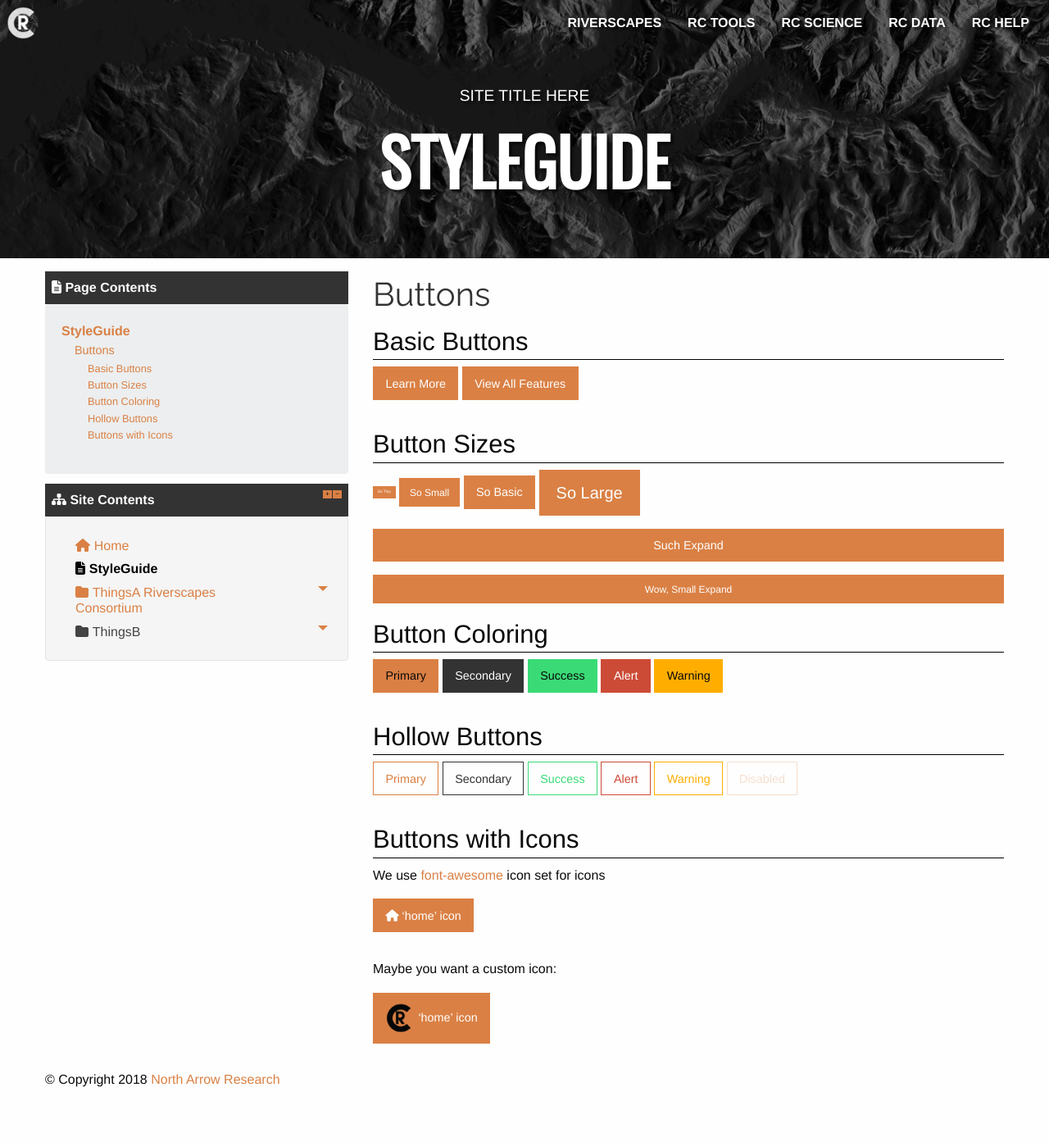
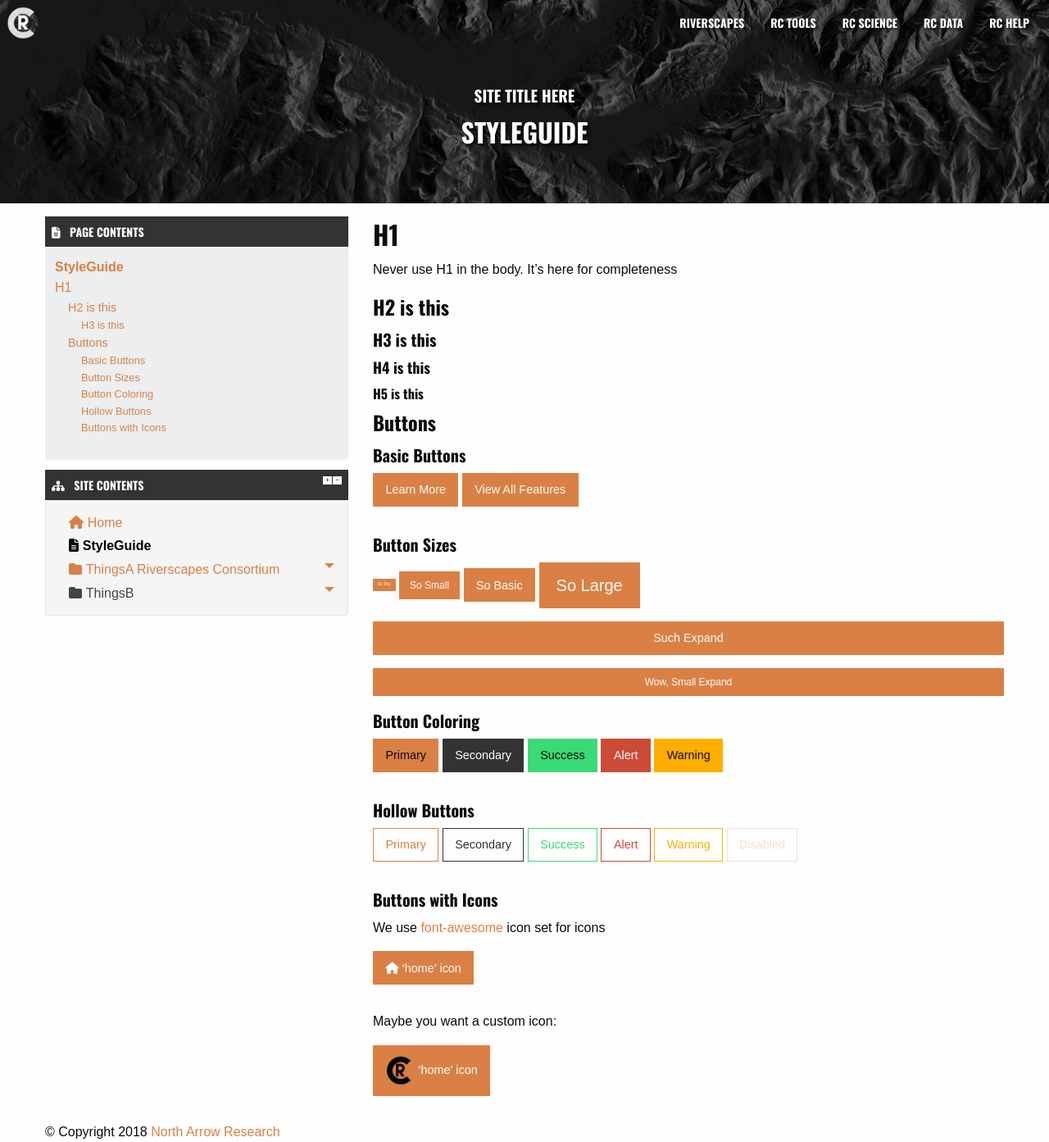
Before and after one commit to Riverscapes/TemplateDocs, a Jekyll site: the page built from styleguide.md, in a window 1280 px wide. Shown: the whole page at 82% size. Built offline with Jekyll 4.4.1, drawn with Linux system fonts in a browser that asks for light colours; nearby versions of some CDN libraries; some web fonts are replaced; before the commit the page ends 1329 px from its top, so only the background shows below that.

Commit message:
Fixes #3 trying to get close on the font styling

```diff
--- a/src/_layouts/default.html
+++ b/src/_layouts/default.html
@@ -10,7 +10,6 @@
       <link rel="stylesheet" href="{{ site.baseurl }}/assets/css/app.css">
       <link rel="stylesheet" href="{{ site.baseurl }}/assets/css/custom.css">
       <script src="https://use.fontawesome.com/586b1e1322.js"></script>
-      <link href="https://fonts.googleapis.com/css?family=Oswald" rel="stylesheet">
 
       <link rel="apple-touch-icon" sizes="57x57" href="{{ site.baseurl }}/assets/images/favicons/apple-icon-57x57.png">
       <link rel="apple-touch-icon" sizes="60x60" href="{{ site.baseurl }}/assets/images/favicons/apple-icon-60x60.png">
--- a/styleguide.md
+++ b/styleguide.md
@@ -2,6 +2,18 @@
 title: StyleGuide
 weight: 2
 ---
+
+# H1
+
+Never use H1 in the body. It's here for completeness
+
+## H2 is this
+
+### H3 is this
+
+#### H4 is this
+
+##### H5 is this
 
 ## Buttons
 
```
Also changed, not shown: src/scss/_settings.scss (+9 -9 lines), src/scss/app.scss (+37 -18 lines), assets/css/app.css, 1 other file.
